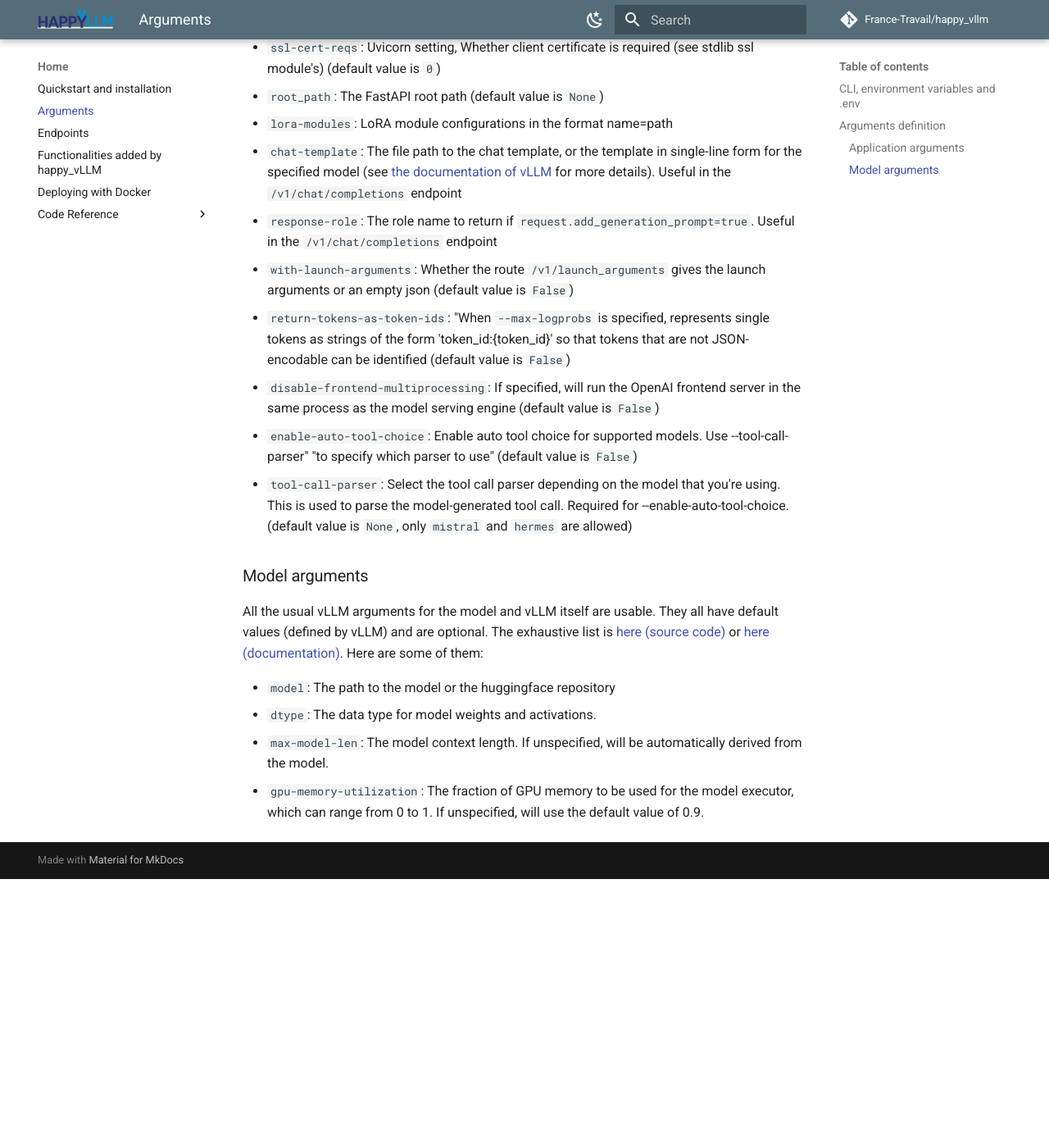
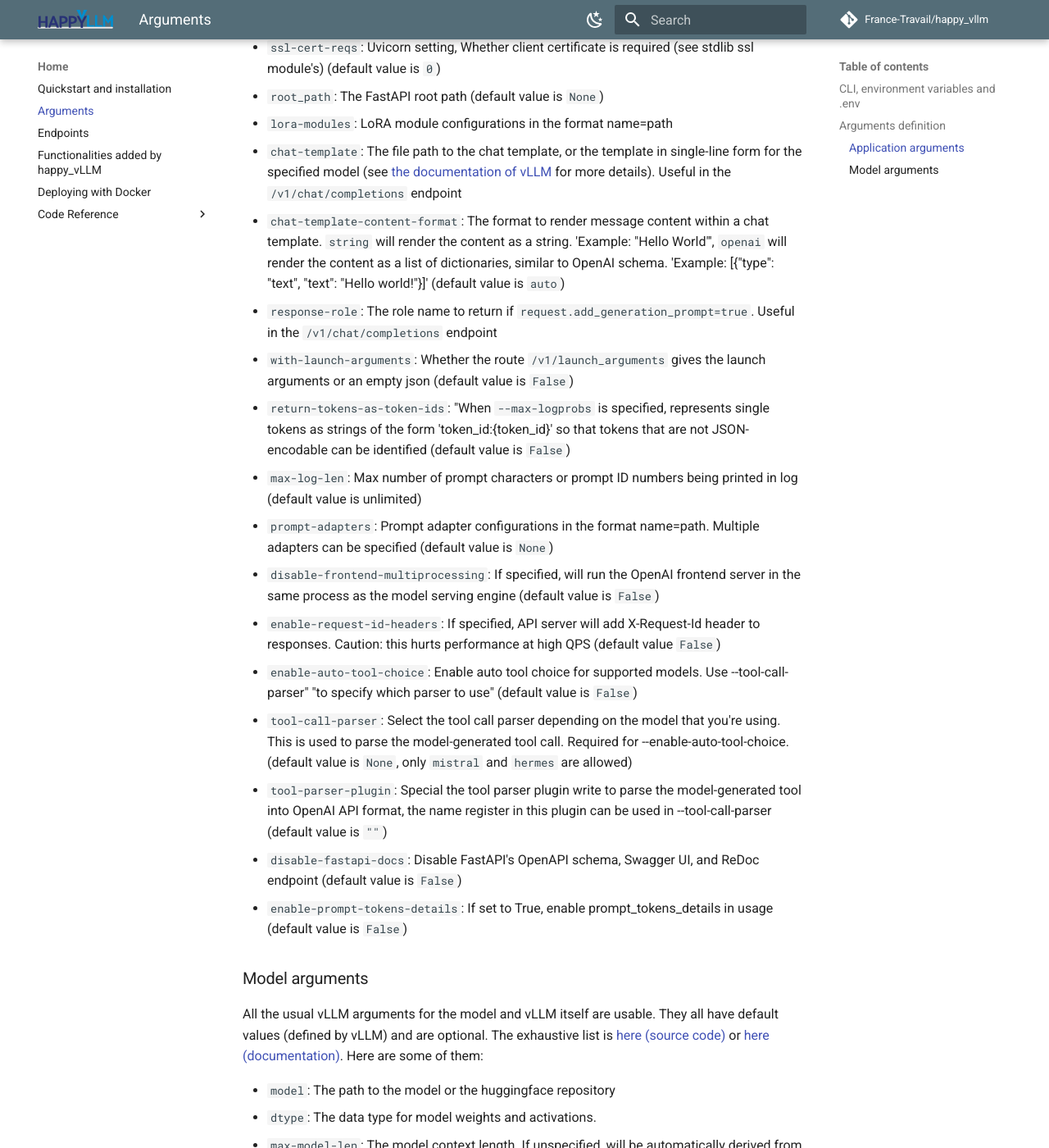
Before and after one commit to France-Travail/happy_vllm, an MkDocs documentation site: the page built from docs/arguments.md, in a window 1280 px wide and 1400 px high, scrolled down 1458 px. Shown: the whole window at 82% size. Built offline with MkDocs 1.6.1 and Material for MkDocs 9.7.7, drawn with Linux system fonts in a browser that asks for light colours; comment, search, counter and statistics services are not loaded; before the commit the page ends 2530 px from its top, so only the background shows below that.

Commit message:
Add doc for the new application arguments

```diff
--- a/docs/arguments.md
+++ b/docs/arguments.md
@@ -36,12 +36,19 @@ Here is a list of arguments useful for the application (they all have default va
  - `root_path`: The FastAPI root path (default value is `None`)
  - `lora-modules`: LoRA module configurations in the format name=path
  - `chat-template`: The file path to the chat template, or the template in single-line form for the specified model (see [the documentation of vLLM](https://docs.vllm.ai/en/latest/serving/openai_compatible_server.html#chat-template) for more details). Useful in the `/v1/chat/completions` endpoint
+ - `chat-template-content-format`: The format to render message content within a chat template. `string` will render the content as a string. 'Example: "Hello World"', `openai` will render the content as a list of dictionaries, similar to OpenAI schema. 'Example: [{"type": "text", "text": "Hello world!"}]' (default value is `auto`)
  - `response-role`: The role name to return if `request.add_generation_prompt=true`. Useful in the `/v1/chat/completions` endpoint
  - `with-launch-arguments`: Whether the route `/v1/launch_arguments` gives the launch arguments or an empty json (default value is `False`)
  - `return-tokens-as-token-ids`: "When `--max-logprobs`  is specified, represents single tokens as strings of the form 'token_id:{token_id}' so that tokens that are not JSON-encodable can be identified (default value is `False`)
+ - `max-log-len`: Max number of prompt characters or prompt ID numbers being printed in log (default value is unlimited)
+ - `prompt-adapters`: Prompt adapter configurations in the format name=path. Multiple adapters can be specified (default value is `None`)
  - `disable-frontend-multiprocessing`: If specified, will run the OpenAI frontend server in the same process as the model serving engine (default value is `False`)
+ - `enable-request-id-headers`: If specified, API server will add X-Request-Id header to responses. Caution: this hurts performance at high QPS (default value `False`)
  - `enable-auto-tool-choice`: Enable auto tool choice for supported models. Use --tool-call-parser" "to specify which parser to use" (default value is `False`)
  - `tool-call-parser`: Select the tool call parser depending on the model that you're using. This is used to parse the model-generated tool call. Required for --enable-auto-tool-choice. (default value is `None`, only `mistral` and `hermes` are allowed)
+ - `tool-parser-plugin`: Special the tool parser plugin write to parse the model-generated tool into OpenAI API format, the name register in this plugin can be used in --tool-call-parser (default value is `""`)
+ - `disable-fastapi-docs`: Disable FastAPI's OpenAPI schema, Swagger UI, and ReDoc endpoint (default value is `False`)
+ - `enable-prompt-tokens-details`: If set to True, enable prompt_tokens_details in usage (default value is `False`)
 
 ### Model arguments
 
```
Also changed, not shown: 1 other file.
